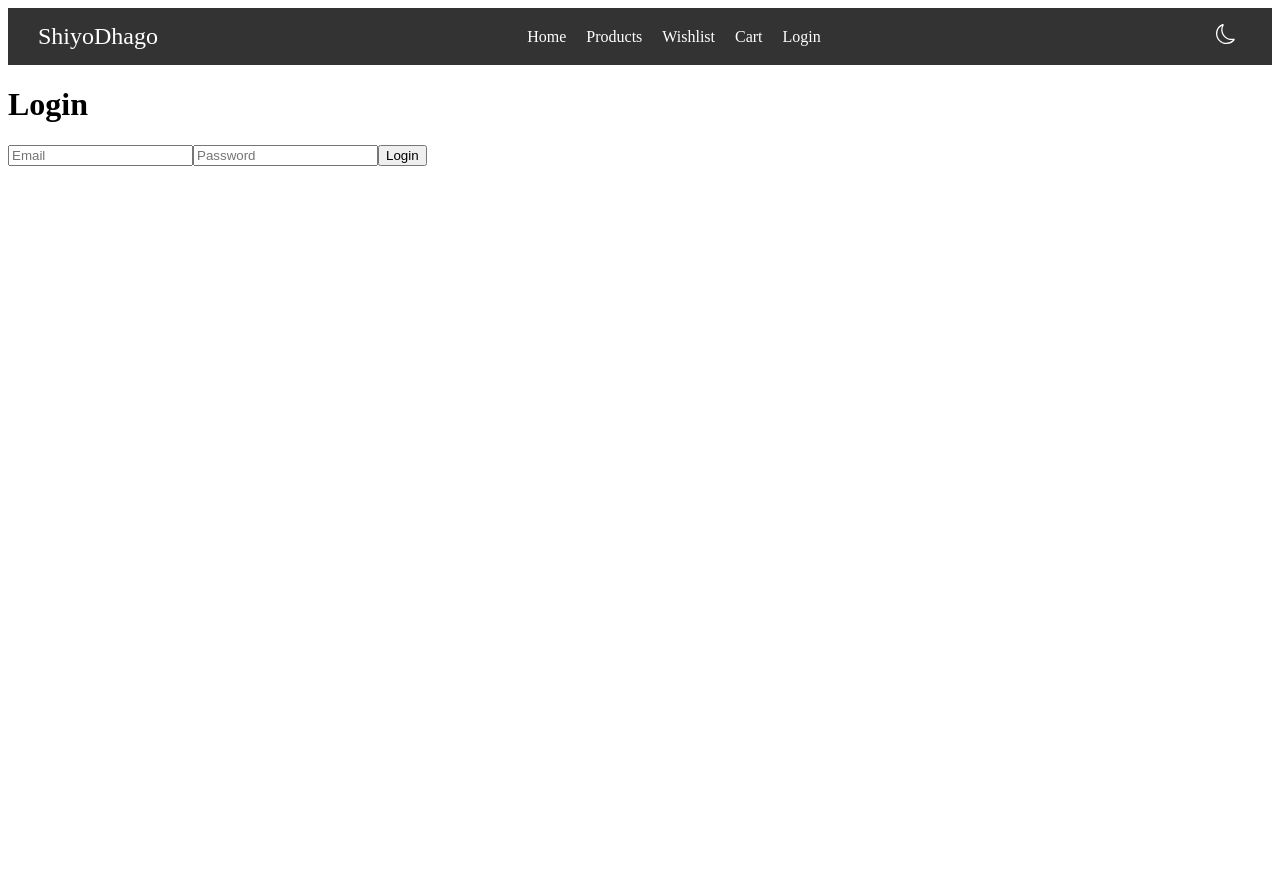
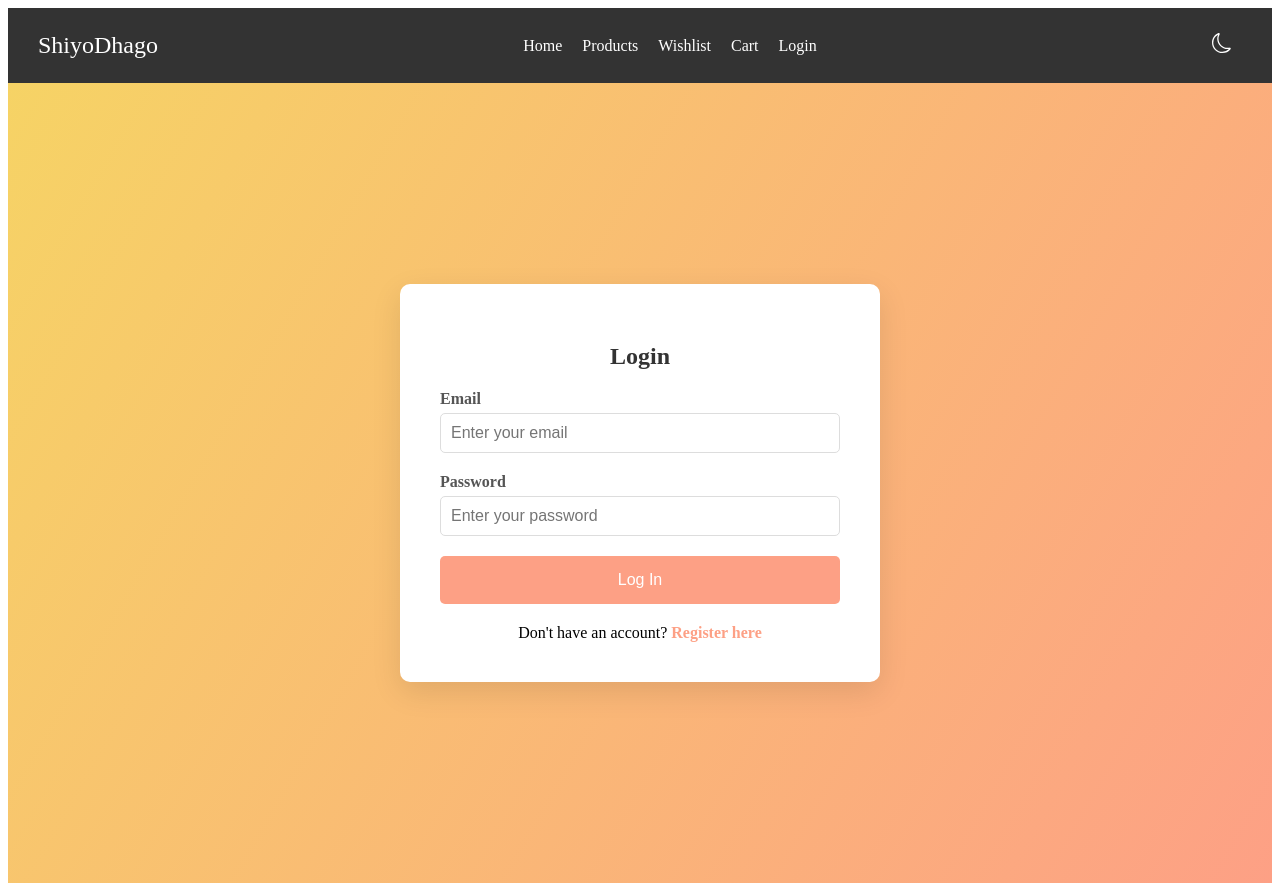
Before and after one commit to ishan058/react, a React (Create React App) app in the folder application/: page /login in a window 1280 px wide. Before the commit the page ends 800 px from the top, so only its background shows below. Built offline with nearby package versions, Linux system fonts and the light colour scheme.

Commit message:
fixerror

```diff
--- a/application/package.json
+++ b/application/package.json
@@ -15,6 +15,7 @@
     "react-scripts": "5.0.1",
     "react-toastify": "^10.0.5",
     "redux": "^5.0.1",
+    "redux-thunk": "^3.1.0",
     "web-vitals": "^2.1.4"
   },
   "scripts": {
--- a/application/src/App.js
+++ b/application/src/App.js
@@ -1,18 +1,18 @@
 import React from 'react';
 import { BrowserRouter as Router, Route, Routes } from 'react-router-dom';
+import { Provider } from 'react-redux';
+import store from './store';
+
 // Import pages from the pages folder
 import AdminDashboard from './pages/AdminDashboard';
 import Login from './pages/Login';
 import NotFound from './pages/NotFound';
-// import ProductList from './pages/ProductList';
 import Profile from './pages/Profile';
-// import SignUp from './pages/SignUp';
 import UserProfile from './pages/UserProfile';
 import Home from './pages/Home';
 import ProductList from './components/ProductList';
 import ProductDetail from './components/ProductDetail';
 import Cart from './components/Cart';
-// import Login from './components/Login';
 import Register from './components/Register';
 import OrderHistory from './components/OrderHistory';
 import Header from './components/Header';
@@ -20,27 +20,26 @@ import './styles/App.css';  // Updated import path
 
 const App = () => {
     return (
+        <Provider store={store}> {/* Wrap the Router with Provider */}
             <Router>
                 <div>
                     <Header />
                     <Routes>
                         <Route path="/" element={<Home />} />
-                    <Route path="/" element={<ProductList />} /> {/* Home or Product List */}
+                        <Route path="/products" element={<ProductList />} /> {/* Adjusted to avoid duplicates */}
                         <Route path="/admin" element={<AdminDashboard />} /> {/* Admin Dashboard */}
-                    <Route path="/login" element={<Login />} /> Login Page
-                    {/* <Route path="/signup" element={<SignUp />} /> Sign Up Page */}
+                        <Route path="/login" element={<Login />} /> {/* Login Page */}
                         <Route path="/profile" element={<Profile />} /> {/* Profile Page */}
                         <Route path="/user-profile/:userId" element={<UserProfile />} /> {/* User Profile with ID */}
+                        <Route path="/product/:productId" element={<ProductDetail />} /> {/* Product Detail */}
+                        <Route path="/cart" element={<Cart />} />
+                        <Route path="/register" element={<Register />} /> {/* Registration Page */}
+                        <Route path="/order-history" element={<OrderHistory />} />
                         <Route path="*" element={<NotFound />} /> {/* 404 Not Found Page */}
-                    <Route path="/" element={<ProductList />} />
-                    <Route path="/product/:productId" element={<ProductDetail />} />
-                    <Route path="/cart" element={<Cart />} />
-                    <Route path="/login" element={<Login />} />
-                    <Route path="/register" element={<Register />} />
-                    <Route path="/order-history" element={<OrderHistory />} />
                     </Routes>
                 </div>
             </Router>
+        </Provider>
     );
 };
 
--- /dev/null
+++ b/application/src/actions/types.js
@@ -0,0 +1,6 @@
+// src/actions/types.js
+export const LOGIN = 'LOGIN';
+export const LOGOUT = 'LOGOUT';
+export const REGISTER = 'REGISTER';
+export const REGISTER_SUCCESS = 'REGISTER_SUCCESS';
+export const REGISTER_FAIL = 'REGISTER_FAIL';
--- a/application/src/components/Register.js
+++ b/application/src/components/Register.js
@@ -2,29 +2,71 @@
 import React, { useState } from 'react';
 import { useDispatch } from 'react-redux';
 import { register } from '../actions/authActions';
-import '../styles/Auth.css';
+import '../styles/Register.css'; // Ensure this path is correct
 
 const Register = () => {
-    const dispatch = useDispatch();
-    const [name, setName] = useState('');
+    const [username, setUsername] = useState('');
     const [email, setEmail] = useState('');
     const [password, setPassword] = useState('');
+    const [error, setError] = useState(null);
+
+    const dispatch = useDispatch();
 
     const handleSubmit = (e) => {
         e.preventDefault();
-        dispatch(register({ name, email, password }));
+
+        // Example validation
+        if (!username || !email || !password) {
+            setError('All fields are required.');
+            return;
+        }
+
+        const userDetails = { username, email, password };
+
+        // Dispatch register action
+        dispatch(register(userDetails))
+            .then(response => {
+                // Handle successful registration
+                console.log('Registration successful:', response);
+            })
+            .catch(err => {
+                // Handle errors from registration
+                setError(err.message);
+            });
     };
 
     return (
-        <div className="auth-form">
+        <div className="register-container">
             <h2>Register</h2>
+            {error && <div className="error">{error}</div>}
             <form onSubmit={handleSubmit}>
-                <label>Name:</label>
-                <input type="text" value={name} onChange={(e) => setName(e.target.value)} required />
-                <label>Email:</label>
-                <input type="email" value={email} onChange={(e) => setEmail(e.target.value)} required />
-                <label>Password:</label>
-                <input type="password" value={password} onChange={(e) => setPassword(e.target.value)} required />
+                <div>
+                    <input
+                        type="text"
+                        placeholder="Username"
+                        value={username}
+                        onChange={(e) => setUsername(e.target.value)}
+                        required
+                    />
+                </div>
+                <div>
+                    <input
+                        type="email"
+                        placeholder="Email"
+                        value={email}
+                        onChange={(e) => setEmail(e.target.value)}
+                        required
+                    />
+                </div>
+                <div>
+                    <input
+                        type="password"
+                        placeholder="Password"
+                        value={password}
+                        onChange={(e) => setPassword(e.target.value)}
+                        required
+                    />
+                </div>
                 <button type="submit">Register</button>
             </form>
         </div>
--- a/application/src/index.js
+++ b/application/src/index.js
@@ -1,12 +1,16 @@
-// index.js or App.js
+// src/index.js or src/App.js
 import React from 'react';
 import ReactDOM from 'react-dom';
+import { Provider } from 'react-redux';
+import store from './store';
+import { AuthProvider } from './context/AuthContext'; // Import the AuthProvider
 import App from './App';
-import { AuthProvider } from './context/AuthContext';
 
 ReactDOM.render(
-  <AuthProvider>
-    <App />
-  </AuthProvider>,
-  document.getElementById('root')
+    <Provider store={store}>
+        <AuthProvider>
+            <App />
+        </AuthProvider>
+    </Provider>,
+    document.getElementById('root')
 );
--- a/application/src/pages/Login.js
+++ b/application/src/pages/Login.js
@@ -1,39 +1,62 @@
 import React, { useState } from 'react';
-import { useAuth } from '../context/AuthContext'; // Import the useAuth hook
+import { useAuth } from '../context/AuthContext';  // Assuming you have this context in `context/AuthContext.js`
+import { Link, useNavigate } from 'react-router-dom';
+import '../styles/Login.css';  // Ensure the CSS path is correct
 
 const Login = () => {
+  const { login } = useAuth();  // Using the `useAuth` hook to access the login function
   const [email, setEmail] = useState('');
   const [password, setPassword] = useState('');
+  const [error, setError] = useState('');
+  const navigate = useNavigate();
 
-    // Destructure the login function from useAuth
-    const { login } = useAuth();
+  const handleLogin = async (e) => {
+    e.preventDefault();
+    setError('');
 
-    // Handle form submission
-    const handleSubmit = (e) => {
-        e.preventDefault();
-
-        // Call the login function with user details
-        login({ email, password });
+    try {
+      await login(email, password);
+      navigate('/');  // Redirect to the homepage on successful login
+    } catch (err) {
+      setError('Failed to log in. Please check your credentials.');
+    }
   };
 
   return (
-        <div>
-            <h1>Login</h1>
-            <form onSubmit={handleSubmit}>
+    <div className="login-page">
+      <div className="login-container">
+        <h2 className="login-title">Login</h2>
+        {error && <div className="login-error">{error}</div>}
+        <form onSubmit={handleLogin} className="login-form">
+          <div className="form-group">
+            <label htmlFor="email">Email</label>
             <input
               type="email"
+              id="email"
               value={email}
               onChange={(e) => setEmail(e.target.value)}
-                    placeholder="Email"
+              placeholder="Enter your email"
+              required
             />
+          </div>
+          <div className="form-group">
+            <label htmlFor="password">Password</label>
             <input
               type="password"
+              id="password"
               value={password}
               onChange={(e) => setPassword(e.target.value)}
-                    placeholder="Password"
+              placeholder="Enter your password"
+              required
             />
-                <button type="submit">Login</button>
+          </div>
+          <button type="submit" className="login-button">Log In</button>
         </form>
+        <div className="login-footer">
+          <span>Don't have an account? </span>
+          <Link to="/register">Register here</Link>
+        </div>
+      </div>
     </div>
   );
 };
--- a/application/src/styles/Auth.css
+++ b/application/src/styles/Auth.css
@@ -1,26 +1,44 @@
-.auth-container {
+/* src/components/Auth.css */
+.register-container {
     width: 300px;
-    margin: 0 auto;
+    margin: auto;
     padding: 20px;
     border: 1px solid #ccc;
     border-radius: 5px;
+    box-shadow: 0 0 10px rgba(0, 0, 0, 0.1);
 }
 
-.auth-container input {
+.register-container h2 {
+    text-align: center;
+}
+
+.form-group {
+    margin-bottom: 15px;
+}
+
+.form-group label {
+    display: block;
+    margin-bottom: 5px;
+}
+
+.form-group input {
+    width: 100%;
+    padding: 8px;
+    border: 1px solid #ccc;
+    border-radius: 4px;
+}
+
+button {
     width: 100%;
     padding: 10px;
-    margin: 10px 0;
-}
-
-.auth-container button {
-    width: 100%;
-    padding: 10px;
-    background-color: #333;
-    color: #fff;
+    background-color: #007bff;
     border: none;
+    border-radius: 5px;
+    color: white;
+    font-size: 16px;
     cursor: pointer;
 }
 
-.auth-container button:hover {
-    background-color: #555;
+button:hover {
+    background-color: #0056b3;
 }
--- a/application/src/styles/Login.css
+++ b/application/src/styles/Login.css
@@ -1,166 +1,94 @@
-/* General Styles */
-body, html {
-    margin: 0;
-    padding: 0;
-    font-family: 'Arial', sans-serif;
-    height: 100%;
-    background: linear-gradient(120deg, #f0f2f5, #cfd8dc); /* Gradient background */
+/* src/assets/styles/components/Login.css */
+
+.login-page {
+    display: flex;
+    align-items: center;
+    justify-content: center;
+    min-height: 100vh;
+    background: linear-gradient(120deg, #f6d365 0%, #fda085 100%);
   }
 
   .login-container {
-    display: flex;
-    justify-content: center;
-    align-items: center;
-    height: 100vh;
+    background: white;
+    padding: 40px;
+    border-radius: 10px;
+    box-shadow: 0px 10px 30px rgba(0, 0, 0, 0.1);
+    width: 400px;
+    max-width: 100%;
   }
 
-  .login-box {
-    background: #ffffff;
-    padding: 40px;
-    border-radius: 10px;
-    box-shadow: 0px 8px 16px rgba(0, 0, 0, 0.1);
-    width: 400px;
+  .login-title {
+    font-size: 24px;
+    margin-bottom: 20px;
     text-align: center;
-    transition: transform 0.3s ease;
+    color: #333;
   }
 
-  .login-box:hover {
-    transform: scale(1.02);
+  .login-form {
+    display: flex;
+    flex-direction: column;
   }
 
-  .login-box h2 {
+  .form-group {
     margin-bottom: 20px;
-    color: #333333;
   }
 
-  .input-container {
-    margin-bottom: 15px;
+  .form-group label {
+    margin-bottom: 5px;
+    display: block;
+    font-weight: 600;
+    color: #555;
   }
 
-  .input-container input {
+  .form-group input {
+    padding: 10px;
     width: 100%;
-    padding: 15px;
     border: 1px solid #ddd;
     border-radius: 5px;
-    font-size: 16px;
-    outline: none;
-    transition: border 0.3s ease;
+    box-sizing: border-box;
+    transition: border-color 0.3s ease;
   }
 
-  .input-container input:focus {
-    border: 1px solid #3b5998;
-  }
-
-  .password-container {
-    position: relative;
-  }
-
-  .password-toggle {
-    position: absolute;
-    right: 15px;
-    top: 18px;
-    cursor: pointer;
-    color: #3b5998;
+  .form-group input:focus {
+    border-color: #f6d365;
+    outline: none;
   }
 
   .login-button {
-    width: 100%;
     padding: 15px;
+    background: #fda085;
     border: none;
     border-radius: 5px;
-    background: #3b5998;
-    color: #ffffff;
+    color: white;
     font-size: 16px;
     cursor: pointer;
     transition: background 0.3s ease;
   }
 
   .login-button:hover {
-    background: #365492;
+    background: #f6d365;
   }
 
-  .spinner {
-    border: 4px solid rgba(255, 255, 255, 0.3);
-    border-top: 4px solid #ffffff;
-    border-radius: 50%;
-    width: 18px;
-    height: 18px;
-    animation: spin 1s linear infinite;
+  .login-footer {
+    margin-top: 20px;
+    text-align: center;
   }
 
-  @keyframes spin {
-    0% { transform: rotate(0deg); }
-    100% { transform: rotate(360deg); }
+  .login-footer a {
+    color: #fda085;
+    text-decoration: none;
+    font-weight: 600;
   }
 
-  .error-message {
-    color: #e74c3c;
-    margin-bottom: 15px;
-  }
-
-  .forgot-password {
-    margin-top: 15px;
-  }
-
-  .forgot-password a {
-    color: #3b5998;
-    text-decoration: none;
-  }
-
-  .forgot-password a:hover {
+  .login-footer a:hover {
     text-decoration: underline;
   }
 
-  .remember-me-container {
-    display: flex;
-    align-items: center;
+  .login-error {
+    background: #ffdddd;
+    padding: 10px;
+    border-radius: 5px;
+    color: #d8000c;
     margin-bottom: 20px;
+    text-align: center;
   }
-
-  .remember-me-container input {
-    margin-right: 10px;
-  }
-
-  .social-login {
-    margin-top: 20px;
-  }
-
-  .social-login p {
-    margin: 0;
-  }
-
-  .google-button, .facebook-button {
-    width: 100%;
-    padding: 10px;
-    border: none;
-    border-radius: 5px;
-    margin-top: 10px;
-    font-size: 14px;
-    cursor: pointer;
-  }
-
-  .google-button {
-    background: #dd4b39;
-    color: #ffffff;
-  }
-
-  .facebook-button {
-    background: #3b5998;
-    color: #ffffff;
-  }
-
-  .google-button:hover {
-    background: #c23321;
-  }
-
-  .facebook-button:hover {
-    background: #324b7e;
-  }
-
-  /* Responsive Design */
-  @media (max-width: 500px) {
-    .login-box {
-      width: 90%;
-      padding: 20px;
-    }
-  }
--- /dev/null
+++ b/application/src/styles/Register.css
@@ -0,0 +1,51 @@
+/* src/styles/components/Register.css */
+.register-container {
+    max-width: 400px;
+    margin: 0 auto;
+    padding: 20px;
+    border: 1px solid #ccc;
+    border-radius: 8px;
+    background-color: #f9f9f9;
+    box-shadow: 0 2px 10px rgba(0, 0, 0, 0.1);
+}
+
+h2 {
+    text-align: center;
+    margin-bottom: 20px;
+}
+
+.error {
+    color: red;
+    text-align: center;
+    margin-bottom: 15px;
+}
+
+form {
+    display: flex;
+    flex-direction: column;
+}
+
+form div {
+    margin-bottom: 15px;
+}
+
+input {
+    padding: 10px;
+    border: 1px solid #ccc;
+    border-radius: 4px;
+    font-size: 16px;
+}
+
+button {
+    padding: 10px;
+    background-color: #4CAF50;
+    color: white;
+    border: none;
+    border-radius: 4px;
+    cursor: pointer;
+    font-size: 16px;
+}
+
+button:hover {
+    background-color: #45a049;
+}
```
Also changed, not shown: application/src/actions/authActions.js (+22 -11 lines), application/src/reducers/authReducer.js (+15 -7 lines), application/src/store.js (+10 -5 lines), 1 other file (tests, documents, lock files or other folders). Lines whose indentation alone changed are shown as unchanged.
